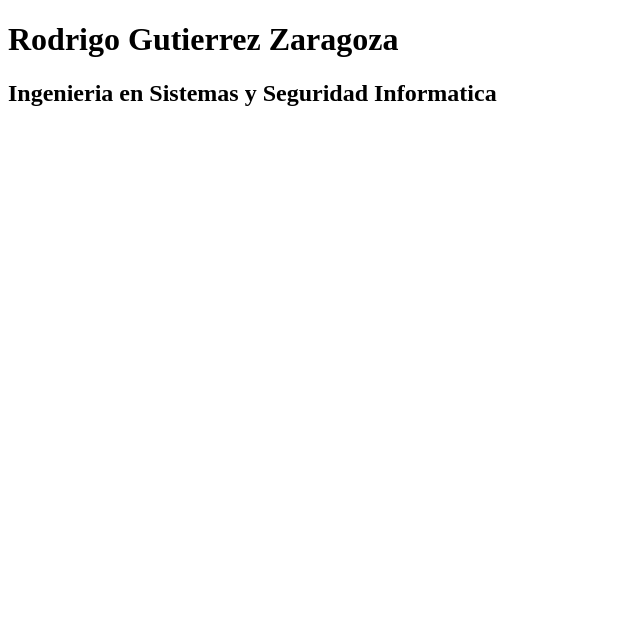
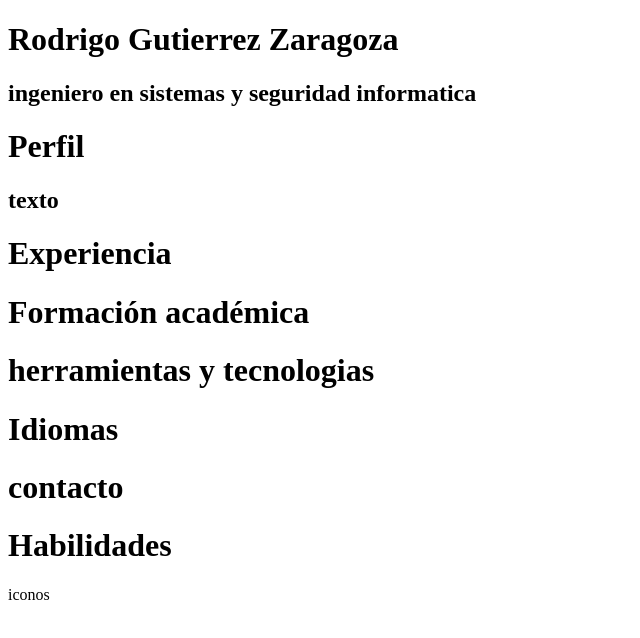
Before and after one commit to bmartinez887/CV-SOFIA, a plain HTML site: page index.html in a window 1280 px wide. Shown: the whole page, without its empty margins (0-640 px from the left). Drawn offline with Linux system fonts and the light colour scheme.

Commit message:
rodri cv update
re organizar los div's para que sea mas facil de mapear

```diff
--- a/index.html
+++ b/index.html
@@ -1,19 +1,50 @@
 <!DOCTYPE html>
 <html lang="en">
+
 <head>
     <meta charset="UTF-8">
-    <meta name="viewport" content="width=<device-width>, initial-scale=1.0">
+    <meta name="viewport" content="width=device-width, initial-scale=1.0">
     <title>Document</title>
 </head>
+
 <body>
-    <div class="CV">
-        <div class="header">
-            <h1>Rodrigo Gutierrez Zaragoza</h1>
-            <h2>Ingenieria en Sistemas y Seguridad Informatica</h2>
+    <div class="cv">
+        <div class="contendor-principal">
+            <div class="cv-header">
+                <h1>Rodrigo Gutierrez Zaragoza</h1>
+                <h2>ingeniero en sistemas y seguridad informatica</h2>
+            </div>
+            <div class="cv-perfil">
+                <h1>Perfil</h1>
+                <h2>texto</h2>
+            </div>
+            <div class="experiencia">
+                <h1>Experiencia</h1>
+            </div>
+            <div class="formacion-academica">
+                <h1>Formación académica</h1>
+            </div>
+            <div class="tools">
+                <h1>herramientas y tecnologias</h1>
+            </div>
+            <div class="columna-izq">
+                <div class="idiomas">
+                    <h1>Idiomas</h1>
+                </div>
+                <div class="contacto">
+                    <h1>contacto</h1>
+                </div>
+            </div>
+            <div class="columna-rigth">
+                <div class="habilidades">
+                    <h1>Habilidades</h1>
+                </div>
+            </div>
         </div>
-        <div>
-
+        <div class="barra-izq">
+            iconos
         </div>
     </div>
 </body>
+
 </html>
```
